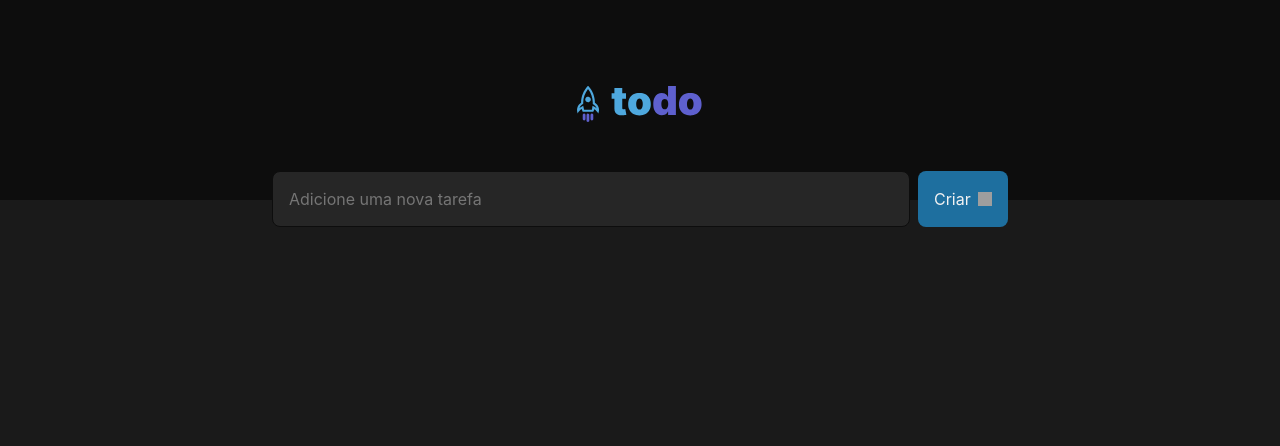
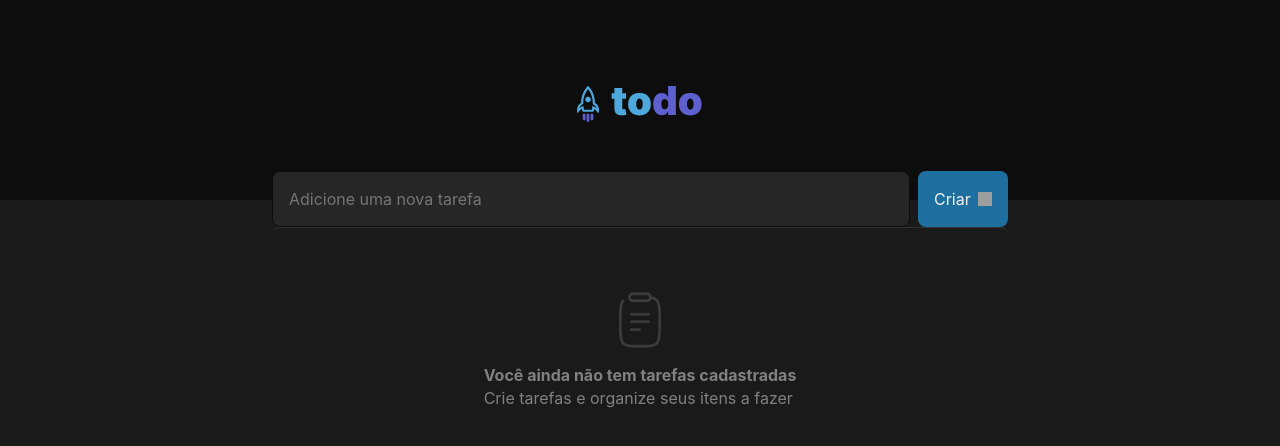
Before and after one commit to shadyueh/rs22-desafio-01, a React (Vite) app: page / in a window 1280 px wide. Shown: the top 446 px of the page. Built offline with nearby package versions, Linux system fonts and the light colour scheme; grey boxes are pictures that could not be loaded.

Commit message:
feat: add empty task list

```diff
--- a/src/App.tsx
+++ b/src/App.tsx
@@ -1,18 +1,21 @@
 import { useState } from "react";
+
 import { Header } from "./components/Header";
 import { NewTaskForm } from "./components/NewTaskForm";
+import { TaskList } from "./components/TaskList";
 
 import styles from "./App.module.css";
-
 import "./global.css";
 
 function App() {
-  const [count, setCount] = useState(0);
+  const [countCreatedTasks, setCountCreatedTasks] = useState(0);
+  const [countFinishedTasks, setCountFinishedTasks] = useState(0);
 
   return (
     <div>
       <Header />
       <NewTaskForm />
+      <TaskList />
     </div>
   );
 }
--- /dev/null
+++ b/src/components/TaskList.module.css
@@ -0,0 +1,15 @@
+.noTasks {
+  display: flex;
+  flex-direction: column;
+  justify-content: center;
+  align-items: center;
+  padding: 4rem 1.5rem;
+  gap: 1rem;
+
+  max-width: 46rem;
+  margin: 0 auto;
+  border-top: 1px solid var(--gray-400);
+  border-radius: 8px;
+
+  color: var(--gray-300);
+}
--- /dev/null
+++ b/src/components/TaskList.tsx
@@ -0,0 +1,15 @@
+import styles from "./TaskList.module.css";
+import clipboard from "../assets/clipboard.png";
+
+export function TaskList() {
+  return (
+    <div className={styles.noTasks}>
+      <img src={clipboard} alt="sem tarefas" />
+      <p>
+        <strong>Você ainda não tem tarefas cadastradas</strong>
+        <br />
+        Crie tarefas e organize seus itens a fazer
+      </p>
+    </div>
+  );
+}
```
Also changed, not shown: src/assets/clipboard.png (added).
